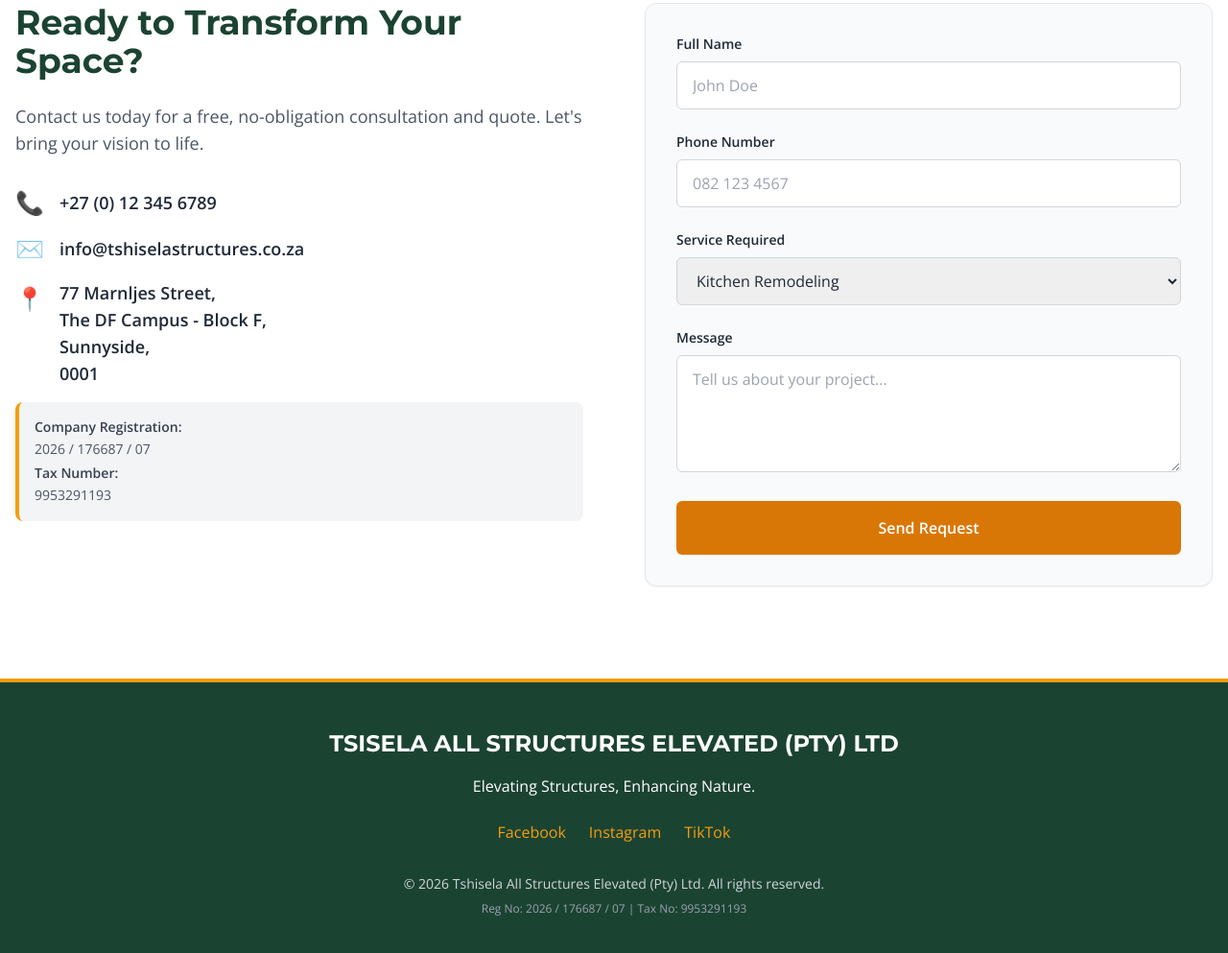
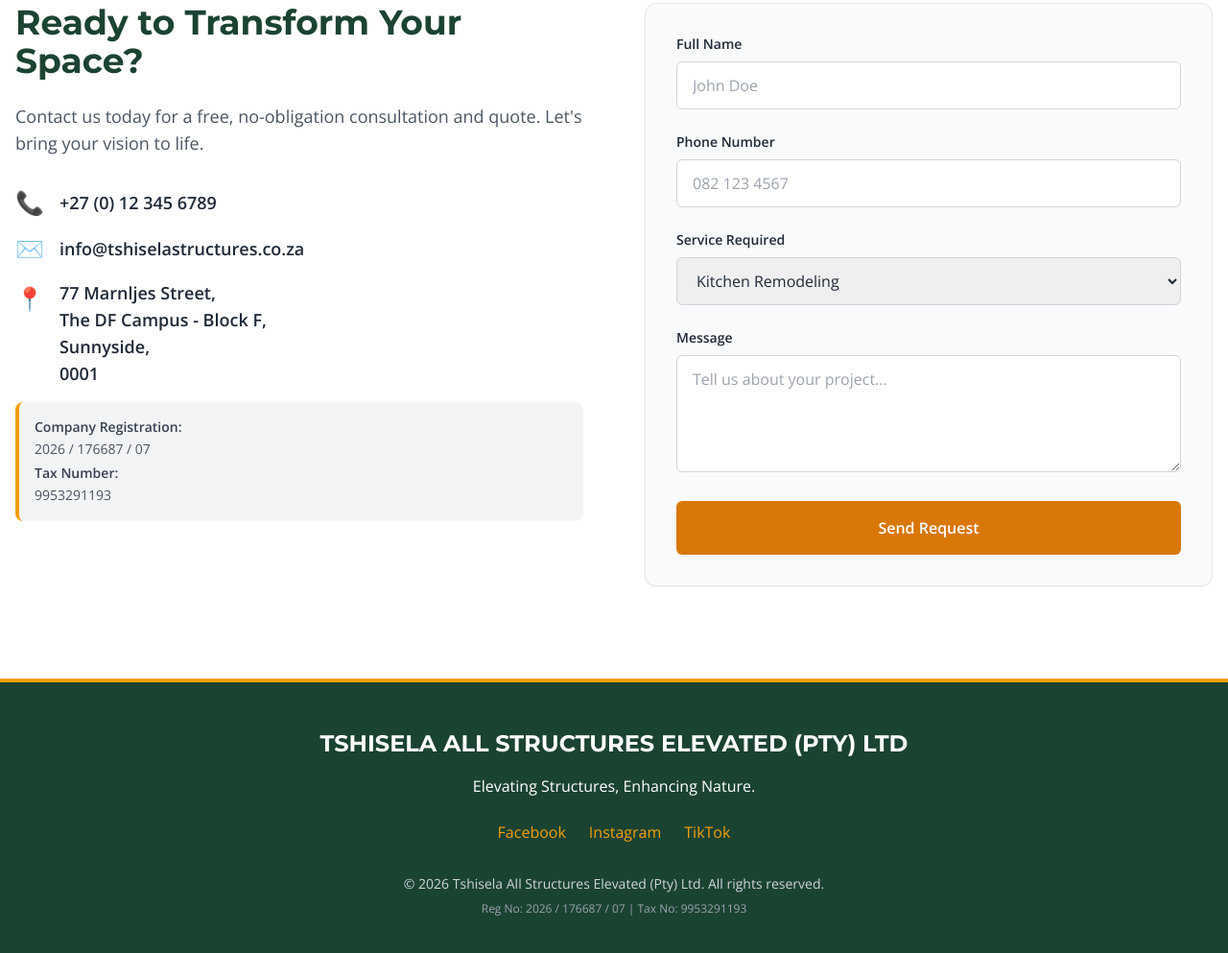
Before and after one commit to nkulemakhathini03-jpg/Tshisela-Structures, a plain HTML site: page Index.html in a window 1280 px wide. Shown: the part 3363-4356 px from the top of the page at 96% size. Drawn offline with nearby package versions, Linux system fonts and the light colour scheme.

Commit message:
Add files via upload

```diff
--- a/Index.html
+++ b/Index.html
@@ -225,7 +225,7 @@
     <!-- Footer -->
     <footer class="bg-nature-green text-white py-12 text-center border-t-4 border-amber-500">
         <div class="max-w-7xl mx-auto px-4">
-            <h2 class="text-2xl font-bold mb-4">TSISELA ALL STRUCTURES ELEVATED (PTY) LTD</h2>
+            <h2 class="text-2xl font-bold mb-4">TSHISELA ALL STRUCTURES ELEVATED (PTY) LTD</h2>
             <p class="mb-2">Elevating Structures, Enhancing Nature.</p>
             <div class="flex justify-center gap-6 mt-6 mb-8 text-amber-500">
                 <a href="#" class="hover:text-white transition">Facebook</a>
```
